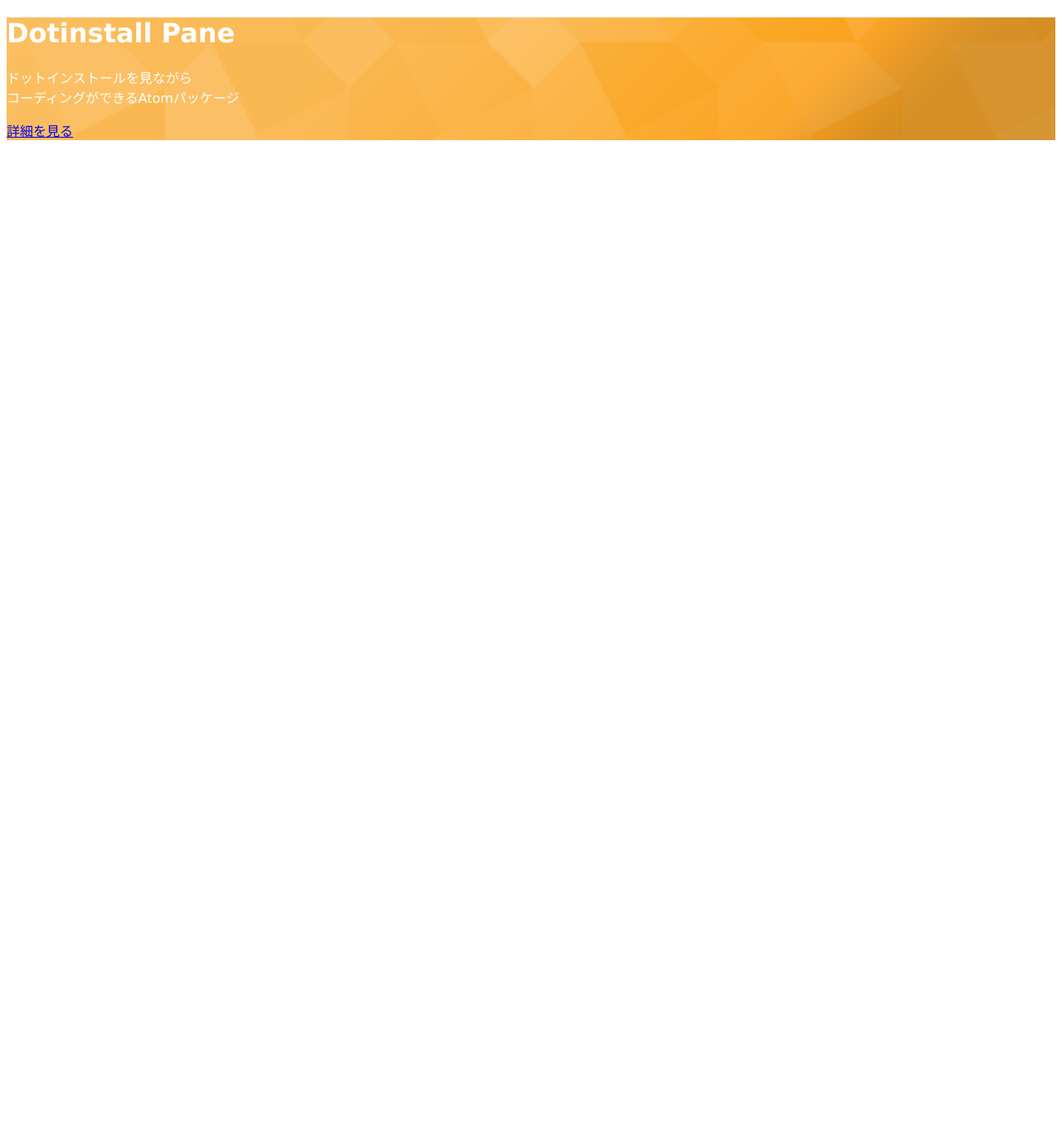
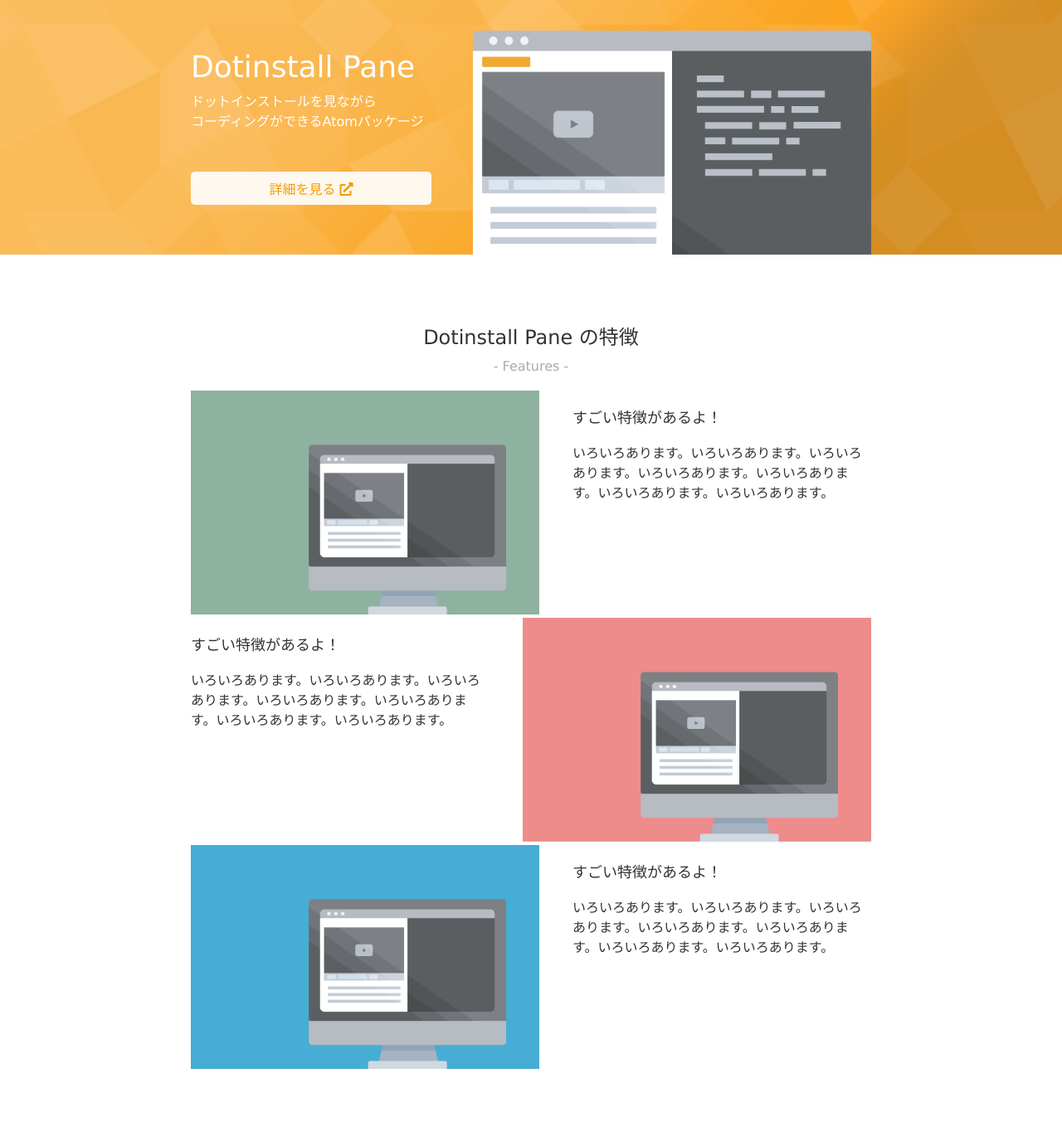
Before and after one commit to 2h0/til, a PHP site: page / in a window 1280 px wide. Shown: the whole page at 83% size. Before the commit the page ends 169 px from the top, so only its background shows below. Run offline with PHP 8.4, Linux system fonts and the light colour scheme; some libraries are stand-ins or nearby versions.

Commit message:
learned sec3~10

```diff
--- a/dotinstall/HTML-CSS/website_html_v3/MyDotinstallPane/css/styles.css
+++ b/dotinstall/HTML-CSS/website_html_v3/MyDotinstallPane/css/styles.css
@@ -2,10 +2,92 @@
   font-size: 16px;
   font-family: Verdana, sans-serif;
   color: #333;
+  margin: 0;
 }
 
-header {
+.container {
+  width: 820px;
+  margin: 0 auto;
+  padding: 60px 0;
+}
+
+.orange-bg {
   color: #fff;
   background: url(../img/bg.png);
   background-size: cover;
 }
+
+.section-title {
+  text-align: center;
+  font-weight: normal;
+  font-size: 24px;
+}
+
+.section-title::after {
+  content: attr(data-subtitle);
+  display: block;
+  font-size: 16px;
+  color: #aaa;
+  padding-top: 10px;
+}
+
+/* header */
+
+header h1 {
+  margin-top: 0;
+  font-weight: normal;
+  font-size: 36px;
+  margin-bottom: 8px;
+}
+
+header p {
+  margin-top: 0;
+  margin-bottom: 50px;
+}
+
+header .container {
+  /* background: pink; */
+  position: relative;
+}
+
+header img {
+  position: absolute;
+  bottom: 0;
+  right: 0;
+}
+
+.btn {
+  display: inline-block;
+  width: 290px;
+  background: #fff;
+  color: #f39800;
+  text-align: center;
+  text-decoration: none;
+  padding: 8px 0;
+  border-radius: 5px;
+  opacity: 0.9;
+}
+
+.btn:hover {
+  opacity: 1.0;
+}
+
+/* features */
+
+.feature h1 {
+  font-weight: normal;
+  font-size: 18px;
+}
+
+.feature .desc {
+  width: 360px;
+}
+
+.feature:nth-of-type(odd) .desc {
+  float: right;
+  padding-left: 40px;
+}
+.feature:nth-of-type(even) .desc {
+  float: left;
+  padding-right: 40px;
+}
--- a/dotinstall/HTML-CSS/website_html_v3/MyDotinstallPane/index.html
+++ b/dotinstall/HTML-CSS/website_html_v3/MyDotinstallPane/index.html
@@ -1,19 +1,54 @@
 <!DOCTYPE html>
 <html lang="ja">
+
 <head>
   <meta charset="utf-8">
   <title>Dotinstall Pane を使ってみよう</title>
   <link rel="icon" href="favicon.ico">
+  <link rel="stylesheet" href="https://use.fontawesome.com/releases/v5.8.2/css/all.css" integrity="sha384-oS3vJWv+0UjzBfQzYUhtDYW+Pj2yciDJxpsK1OYPAYjqT085Qq/1cq5FLXAZQ7Ay" crossorigin="anonymous">
   <link rel="stylesheet" href="css/styles.css">
 </head>
+
 <body>
-<header>
+  <header class="orange-bg">
+    <div class="container">
       <h1>Dotinstall Pane</h1>
       <p>
         ドットインストールを見ながら<br>
         コーディングができるAtomパッケージ
       </p>
-  <a href="#" target="_blank">詳細を見る</a>
+      <a href="#" target="_blank" class="btn">詳細を見る <i class="fas fa-external-link-alt"></i></a>
+      <img src="img/top.png" width="480" height="270" alt="Dotinstall Pane の画像">
+    </div>
   </header>
+
+  <section class="features">
+    <div class="container">
+      <h1 data-subtitle="- Features -" class ="section-title">Dotinstall Pane の特徴</h1>
+      <section class="feature">
+        <img src="img/feature1.png" width="420" height="270" alt="特徴1">
+        <div class="desc">
+          <h1>すごい特徴があるよ！</h1>
+          <p>いろいろあります。いろいろあります。いろいろあります。いろいろあります。いろいろあります。いろいろあります。いろいろあります。</p>
+        </div>
+      </section>
+      <section class="feature">
+        <img src="img/feature2.png" width="420" height="270" alt="特徴2">
+        <div class="desc">
+          <h1>すごい特徴があるよ！</h1>
+          <p>いろいろあります。いろいろあります。いろいろあります。いろいろあります。いろいろあります。いろいろあります。いろいろあります。</p>
+        </div>
+      </section>
+      <section class="feature">
+        <img src="img/feature3.png" width="420" height="270" alt="特徴3">
+        <div class="desc">
+          <h1>すごい特徴があるよ！</h1>
+          <p>いろいろあります。いろいろあります。いろいろあります。いろいろあります。いろいろあります。いろいろあります。いろいろあります。</p>
+        </div>
+      </section>
+
+    </div>
+  </section>
 </body>
+
 </html>
```
Also changed, not shown: dotinstall/HTML-CSS/website_html_v3/memo.md (+32 -0 lines). Lines whose indentation alone changed are shown as unchanged.
